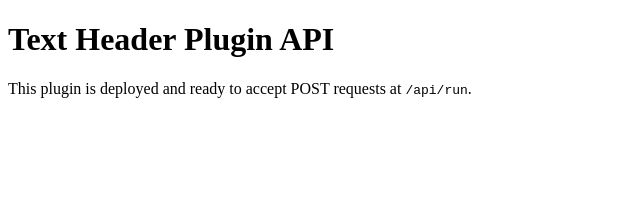
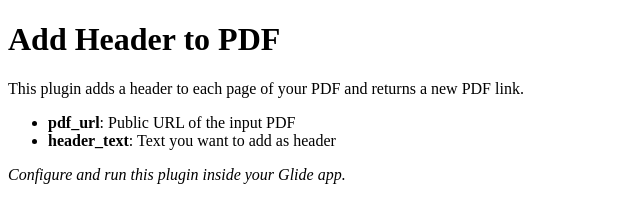
Before and after one commit to Dharmil-Shah/pdf-header-plugin-1, a plain HTML site: page index.html in a window 1280 px wide. Shown: the whole page, without its empty margins (0-640 px from the left). Drawn offline with Linux system fonts and the light colour scheme.

Commit message:
Update index.html

```diff
--- a/index.html
+++ b/index.html
@@ -1,13 +1,16 @@
-<!-- File: public/index.html -->
 <!DOCTYPE html>
 <html lang="en">
 <head>
   <meta charset="UTF-8" />
-  <meta name="viewport" content="width=device-width, initial-scale=1.0" />
-  <title>Text Header Plugin</title>
+  <title>Add Header to PDF</title>
 </head>
 <body>
-  <h1>Text Header Plugin API</h1>
-  <p>This plugin is deployed and ready to accept POST requests at <code>/api/run</code>.</p>
+  <h1>Add Header to PDF</h1>
+  <p>This plugin adds a header to each page of your PDF and returns a new PDF link.</p>
+  <ul>
+    <li><strong>pdf_url</strong>: Public URL of the input PDF</li>
+    <li><strong>header_text</strong>: Text you want to add as header</li>
+  </ul>
+  <p><em>Configure and run this plugin inside your Glide app.</em></p>
 </body>
 </html>
```
